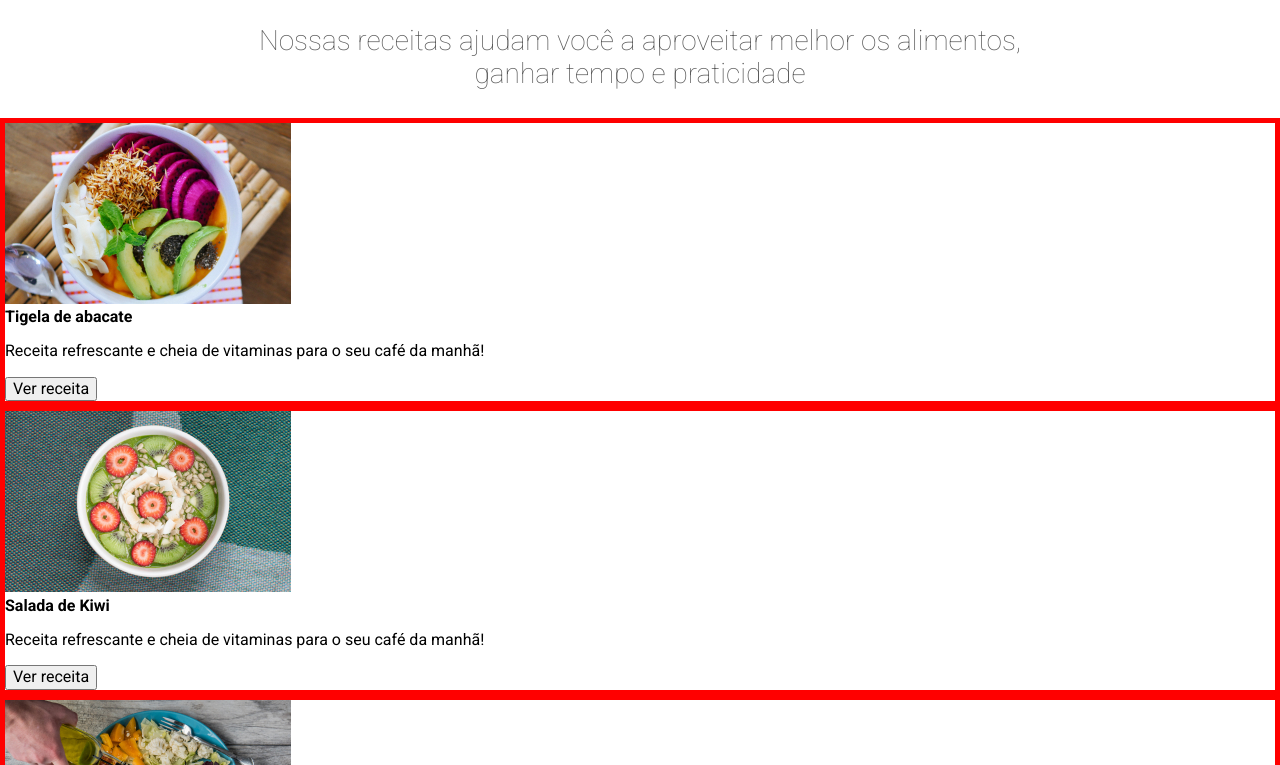
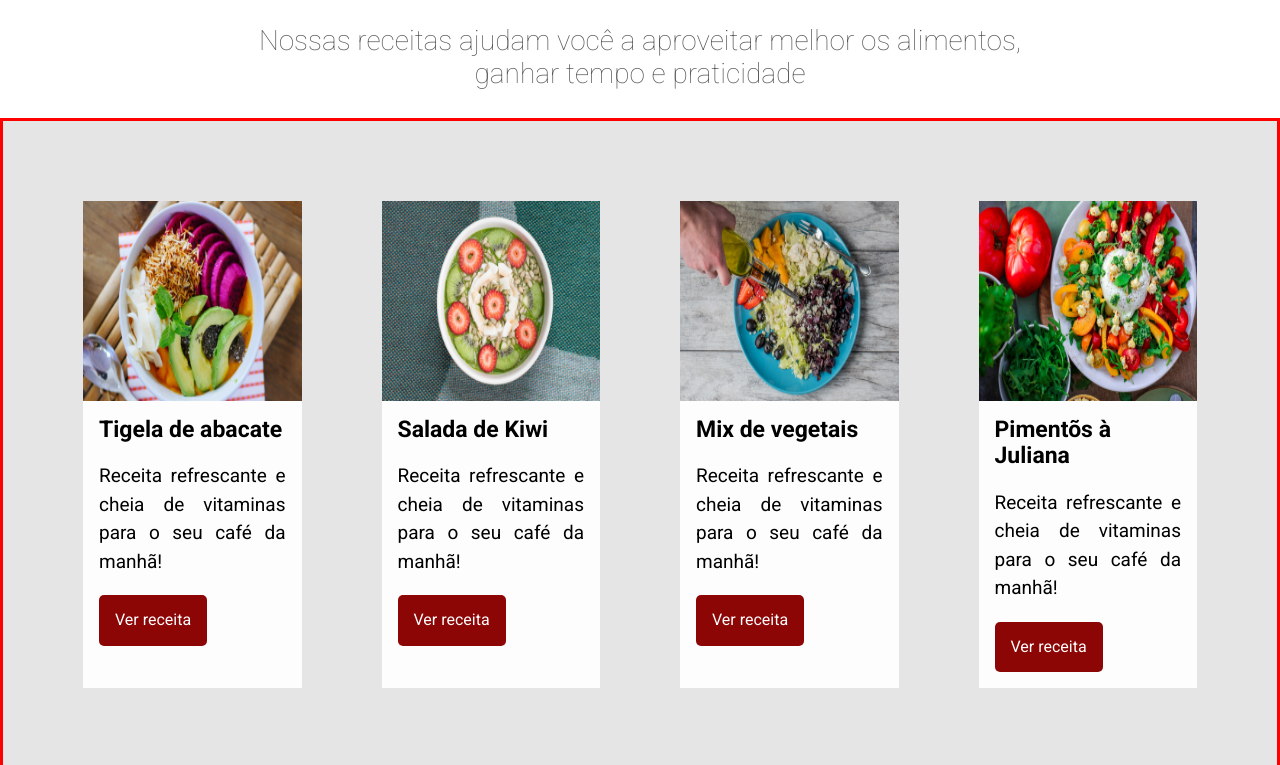
Before and after one commit to fabricio-hunt/Site-Fruta-e-Fruto-, a plain HTML site: page index.html in a window 1280 px wide. Shown: the part 664-1429 px from the top of the page. Drawn offline with Linux system fonts and the light colour scheme.

Commit message:
style card

```diff
--- a/assets/css/card.css
+++ b/assets/css/card.css
@@ -1,4 +1,49 @@
+.container{
+   background: #e5e5e5;
+   display: flex;
+   flex-wrap: wrap;
+   padding: 5rem 0 0 5rem;
+   border: 3px solid red;
+}
+
 .card{
+    display: flex;
+    background: #fdfdfd;
+    flex-direction: column;
+    margin-bottom: 5rem;
+    margin-right: 5rem;
+    width: calc(25% - 5rem);
+}
 
-border: 5px solid red;
+.card img{
+    height: 200px;
 }
+
+.card__receita--conteudo{
+
+    padding: 1rem;
+}
+
+.card__receita--titulo{
+    font-size: 1.4375rem;
+}
+
+.card__receita--descricao{
+    font-size: 1.1875rem;
+    line-height: 1.5;
+    text-align: justify;
+}
+
+.card__receita--botao{
+    background: #8d0606;
+    border: none;
+    border-radius: 5px;
+    color:#fdfdfd;
+    padding: 1rem;
+}
+
+.card__receita--botao:hover{
+    cursor:pointer;
+    background: #620404;
+    transition: all .1s ease-in-out;
+}
--- a/index.html
+++ b/index.html
@@ -36,7 +36,7 @@
             <p class="receitas__paragrafo">Nossas receitas ajudam
                 você a aproveitar melhor os alimentos,<br> ganhar tempo e praticidade</p>
         </section>
-        <section>
+        <section class="container">
             <div class="card">
                 <img src="./assets/img/receitas/tigela-de-abacate.jpg" class="" alt="">
                 <div class="card__receita--conteudo">
```
